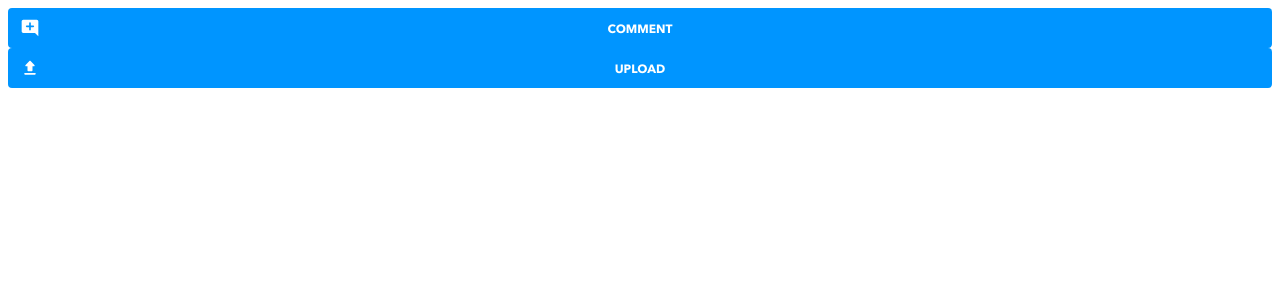
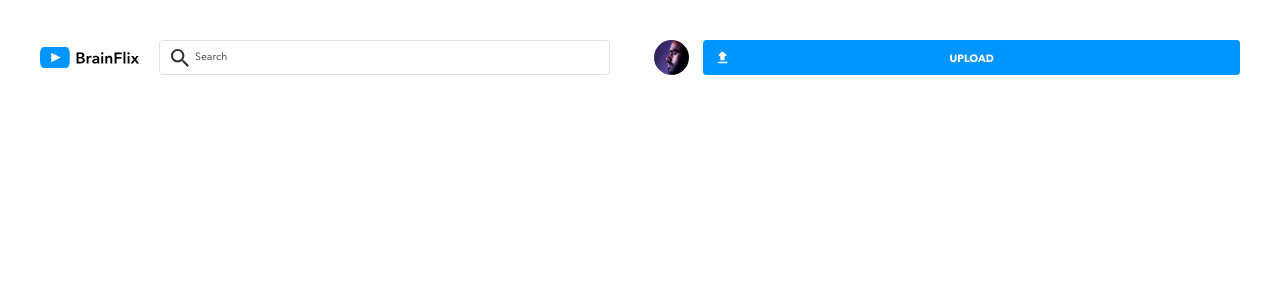
Before and after one commit to Fordenstraz/Brainflix_Project_App, a React (Create React App) app: page / in a window 1280 px wide. Shown: the top 300 px of the page. Built offline with nearby package versions, Linux system fonts and the light colour scheme.

Commit message:
Create initial Header component

```diff
--- a/src/App.js
+++ b/src/App.js
@@ -1,22 +1,14 @@
 //Assets/Styles
 import './App.scss';
-import uploadIcon from './assets/images/icons/upload.svg';
+import avatar from './assets/images/Mohan-muruge.jpg';
 import commentIcon from './assets/images/icons/add_comment.svg';
-
 //Components
-import Button from './components/Button/Button';
+import Header from './components/Header/Header';
 
 export default function App() {
 	return (
 		<>
-			<Button
-				icon={commentIcon}
-				label='COMMENT'
-			/>
-			<Button
-				icon={uploadIcon}
-				label='UPLOAD'
-			/>
+			<Header userImage={avatar} />
 		</>
 	);
 }
--- a/src/App.scss
+++ b/src/App.scss
@@ -1,3 +1,6 @@
+@use './styles/partials/typography';
+
 * {
 	box-sizing: border-box;
+	@include typography.body-copy;
 }
--- /dev/null
+++ b/src/components/Header/Header.jsx
@@ -0,0 +1,31 @@
+//Assets/Styles
+import './Header.scss';
+import uploadIcon from '../../assets/images/icons/upload.svg';
+//Components
+import Logo from '../Logo/Logo';
+import UserAvatar from '../UserAvatar/UserAvatar';
+import Button from '../Button/Button';
+
+export default function Header({ userImage }) {
+	return (
+		<header className='header'>
+			<Logo />
+
+			<div className='header__right'>
+				<nav className='nav'>
+					<input
+						className='nav__searchbar'
+						type='text'
+						placeholder='Search'
+					/>
+					<UserAvatar avatarImg={userImage} />
+				</nav>
+
+				<Button
+					icon={uploadIcon}
+					label='UPLOAD'
+				/>
+			</div>
+		</header>
+	);
+}
--- /dev/null
+++ b/src/components/Header/Header.scss
@@ -0,0 +1,42 @@
+@use '../../styles/partials/colours';
+@use '../../styles/partials/mixins';
+@use '../../styles/partials/typography';
+@use '../../styles/partials/placeholders.scss';
+
+.header {
+	display: flex;
+	flex-direction: column;
+	align-items: center;
+	padding: 2.5vw;
+	gap: 1rem;
+
+	@include mixins.tablet {
+		flex-direction: row;
+	}
+
+	&__right {
+		display: flex;
+		flex-direction: column;
+		align-items: center;
+		width: 100%;
+		gap: 1rem;
+
+		@include mixins.tablet {
+			flex-direction: row;
+		}
+	}
+}
+
+.nav {
+	display: flex;
+	justify-content: space-between;
+	width: 100%;
+
+	&__searchbar {
+		@extend %form-field;
+		width: 85%;
+		padding-left: 2.5rem;
+		background: url('../../assets/images/icons/search.svg') no-repeat;
+		background-position: 0.75rem 50%;
+	}
+}
```
